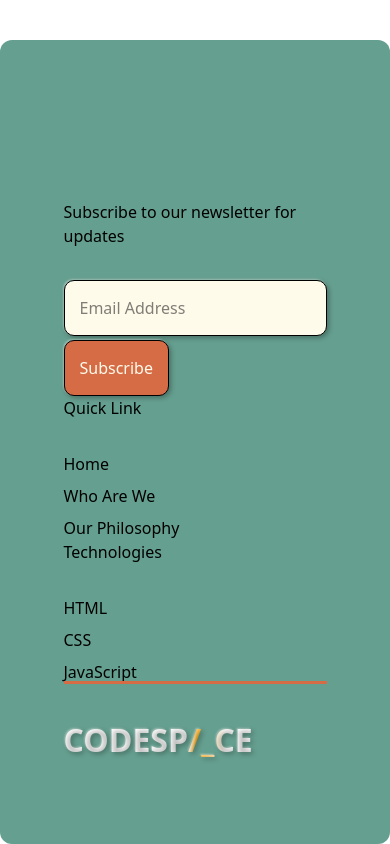
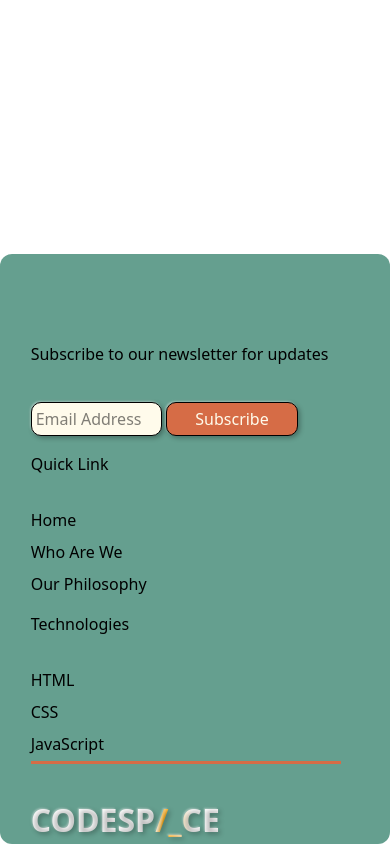
Before and after one commit to MarkSchae/MARSCH25097_PTO2501_GroupA_MarkSchaefer_SDF05, a website: page src/index.html in a window 390 px wide. Drawn offline with Linux system fonts and the light colour scheme.

Commit message:
Finished refactoring: page/code responsiveness

```diff
--- a/src/index.html
+++ b/src/index.html
@@ -6,24 +6,28 @@
     <link rel="stylesheet" href="/src/output.css">
     <title>CodeSpace</title>
 </head>
-<body class="h-[100%] m-0 flex flex-col">
+<body class="h-full m-0 flex flex-col">
     <header></header>
 
     <main class="flex-1"></main>
     <!-- The footer section must stay at the bottom of the page -->
     <!-- Footer grid for the footer content -->
-    <footer class="w-[100%] flex flex-row justify-center bg-[#659f8f] rounded-xl p-[10rem]">
-        <div class="grid-layout grid-underline grid-codespace-title">
+    <footer class="w-full flex flex-row justify-center bg-[#659f8f] rounded-xl py-[5rem] px-0.5">
+        <!-- Tailwind is mobile first, create the media querry for the mobile then up in screen size -->
+        <div class="flex flex-col items-start m-0 relative bg-[#659f8f] gap-[1rem] p-[0.5rem]
+                    md:grid md:grid-cols-[repeat(2,_minmax(200px,_auto))] md:grid-rows-[repeat(2,_minmax(20px,_auto))] md:gap-[4rem] md:p-[2rem]
+                    lg:grid lg:grid-cols-[repeat(3,_minmax(200px,_auto))] lg:grid-rows-1 lg:gap-[8rem] lg:py-[3rem]
+                    after-speudo-element-grid-underline before-speudo-element-grid-codespace-title">
             <!-- Subcribe to the mailing list, prevent form default and use js to complete the submission to avoid a page reload -->
-            <div class="section-layout lg:pr-[5rem] md:col-span-2 lg:col-span-1">
+            <div class="flexbox-section-layout md:col-span-2 lg:col-span-1">
                 <h2>Subscribe to our newsletter for updates</h2>
-                <form id="signup-form-id">
+                <form id="signup-form-id" class="w-full">
                     <input type="email" placeholder="Email Address" required class="form-layout bg-amber-50 hover-effect-inputs">
                     <button type="submit" class="form-layout bg-[#d66c46] text-amber-50 hover-effect-inputs mt-1">Subscribe</button>
                 </form>
             </div>
             <!-- Navigation to the different sections on the page -->
-            <div class="section-layout lg:pl-[5rem]">
+            <div class="flexbox-section-layout lg:pl-[5rem]">
                 <h4>Quick Link</h4>
                 <nav class="nav-layout">
                     <a href="#home" class="custom-links"><p>Home</p></a>
@@ -32,7 +36,7 @@
                 </nav>
             </div>
             <!-- Navigation to the different technologies on the page -->
-            <div class="section-layout ">
+            <div class="flexbox-section-layout ">
                 <h4>Technologies</h4>
                 <nav class="nav-layout">
                     <a href="#html" class="custom-links"><p>HTML</p></a>
--- a/src/input.css
+++ b/src/input.css
@@ -1,36 +1,39 @@
+/* Try to only create custom classes for repeated code otherwise it defeats the main point of Tailwind */
+
 @import "tailwindcss";
-/* Aligning each div child in the grid */
-.section-layout {
+/* Repeated code for Aligning each div child in the grid */
+.flexbox-section-layout {
     @apply flex flex-col gap-[2rem];
 }
-/* Aligning the nav elements */
+/* Repeated code for Aligning the nav elements */
 .nav-layout {
     @apply flex flex-col gap-[0.5rem];
 }
-/* Styling the form input and button */
+/* Repeated code for Styling the form input and button */
 .form-layout {
-    @apply text-base p-[15px] rounded-[10px] border-black border-[0.1rem]
+    @apply text-base p-1 w-[40%] rounded-[10px] border-black border-[0.1rem]
         shadow-[2px_2px_5px_rgba(0,0,0,0.3),_-1px_-1px_2px_rgba(255,255,255,0.4)];
   }
-/* Interactivity for the form input field and button */
+/* Repeated code for Interactivity for the form input field and button */
 .hover-effect-inputs {
     @apply hover:shadow-[4px_4px_10px_rgba(0,0,0,0.3),_-2px_-2px_5px_rgba(255,255,255,0.6)]
         hover:scale-[1.05] hover:-translate-y-[5px];
 }
-/* Styling the href links to fit the theme better */
+/* Repeated code for Styling the href links to fit the theme better */
 .custom-links {
     @apply text-inherit no-underline font-[inherit] self-start
         hover:text-blue-300 focus:text-blue-300;
 }
 /* Adding the pseudo elements to the grid */
-.grid-underline::after {
+/* This code is not repeated but it is much cleaner in a custom class and these elements will not really need to be touched again */
+.after-speudo-element-grid-underline::after {
     content: "";
-    @apply absolute bottom-0 lg:left-[5rem] w-full h-[0.2rem] bg-[#d66c46];
+    @apply absolute bottom-0 lg:left-[2rem] w-[90%] h-[0.2rem] bg-[#d66c46];
 }
 
-.grid-codespace-title::before {
+.before-speudo-element-grid-codespace-title::before {
     content: "CODESP/_CE";
-    @apply absolute bottom-[-5rem] lg:left-[5rem] text-[2rem] font-bold block;
+    @apply absolute bottom-[-5rem] lg:left-[2rem] text-[2rem] font-bold block;
     background: linear-gradient(to right,
         white 0%, white 65%,
         orange 70%, orange 70%,
@@ -41,9 +44,3 @@
     -webkit-background-clip: text;
     -webkit-text-fill-color: transparent;
 }
-
-.grid-layout {
-    @apply flex flex-col items-start m-0 p-0 relative bg-[#659f8f]
-        md:grid md:grid-cols-[repeat(2,_minmax(200px,_auto))] md:grid-rows-[repeat(2,_minmax(20px,_auto))]
-        lg:grid lg:grid-cols-[repeat(3,_minmax(200px,_auto))] lg:grid-rows-1 lg:gap-[8rem] lg:p-[5rem];
-}
```
Also changed, not shown: src/output.css.
